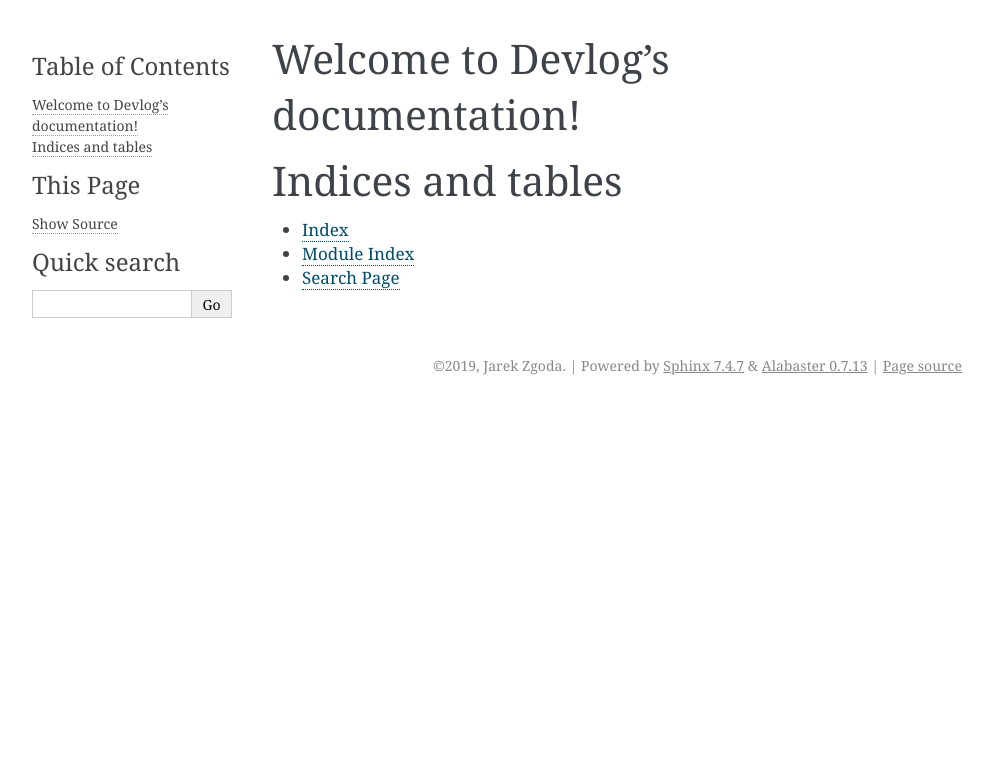
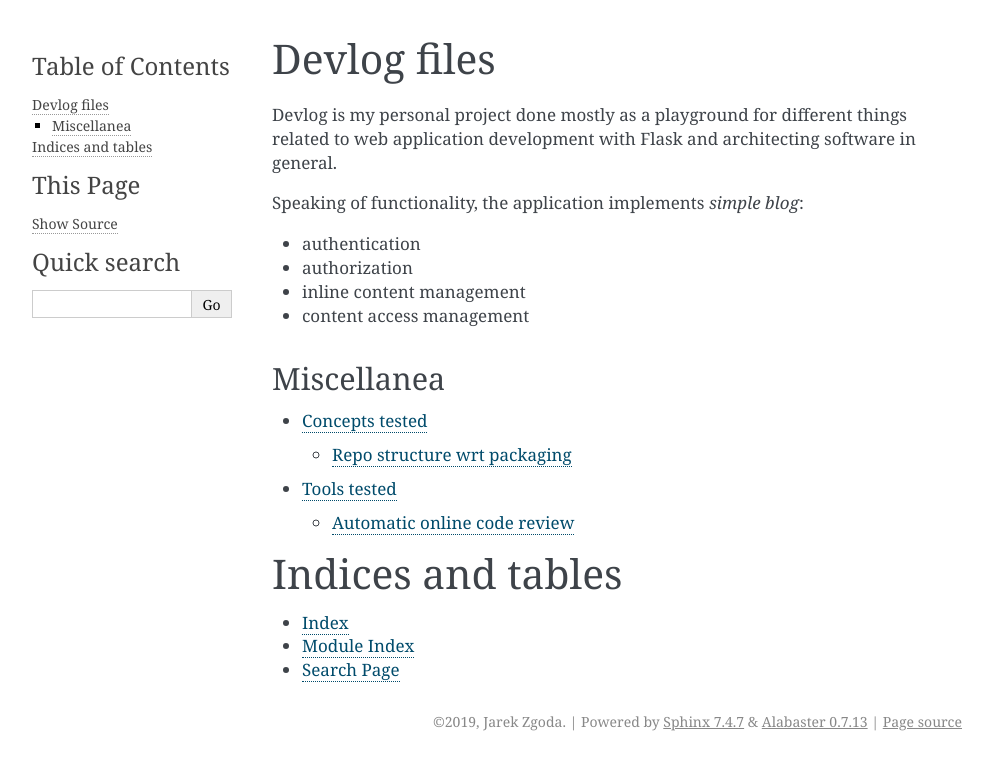
Before and after one commit to zgoda/devlog, a Sphinx documentation site: the page built from docs/index.rst, in a window 1280 px wide. Shown: the top 770 px of the page, without its empty margins (148-1141 px from the left). Built offline with Sphinx 7.4.7, drawn with Linux system fonts in a browser that asks for light colours.

Commit message:
Concepts and tools docs

```diff
--- a/docs/index.rst
+++ b/docs/index.rst
@@ -1,14 +1,25 @@
-.. Devlog documentation master file, created by
-   sphinx-quickstart on Thu Feb 21 09:44:57 2019.
-   You can adapt this file completely to your liking, but it should at least
-   contain the root `toctree` directive.
+Devlog files
+============
 
-Welcome to Devlog's documentation!
-==================================
+Devlog is my personal project done mostly as a playground for different things
+related to web application development with Flask and architecting software in
+general.
+
+Speaking of functionality, the application implements *simple blog*:
+
+* authentication
+* authorization
+* inline content management
+* content access management
+
+Miscellanea
+-----------
 
 .. toctree::
-   :maxdepth: 2
-   :caption: Contents:
+    :maxdepth: 2
+
+    concepts
+    tools
 
 
 
```
Also changed, not shown: docs/concepts.rst (added, +33 -0 lines), docs/tools.rst (added, +33 -0 lines).
